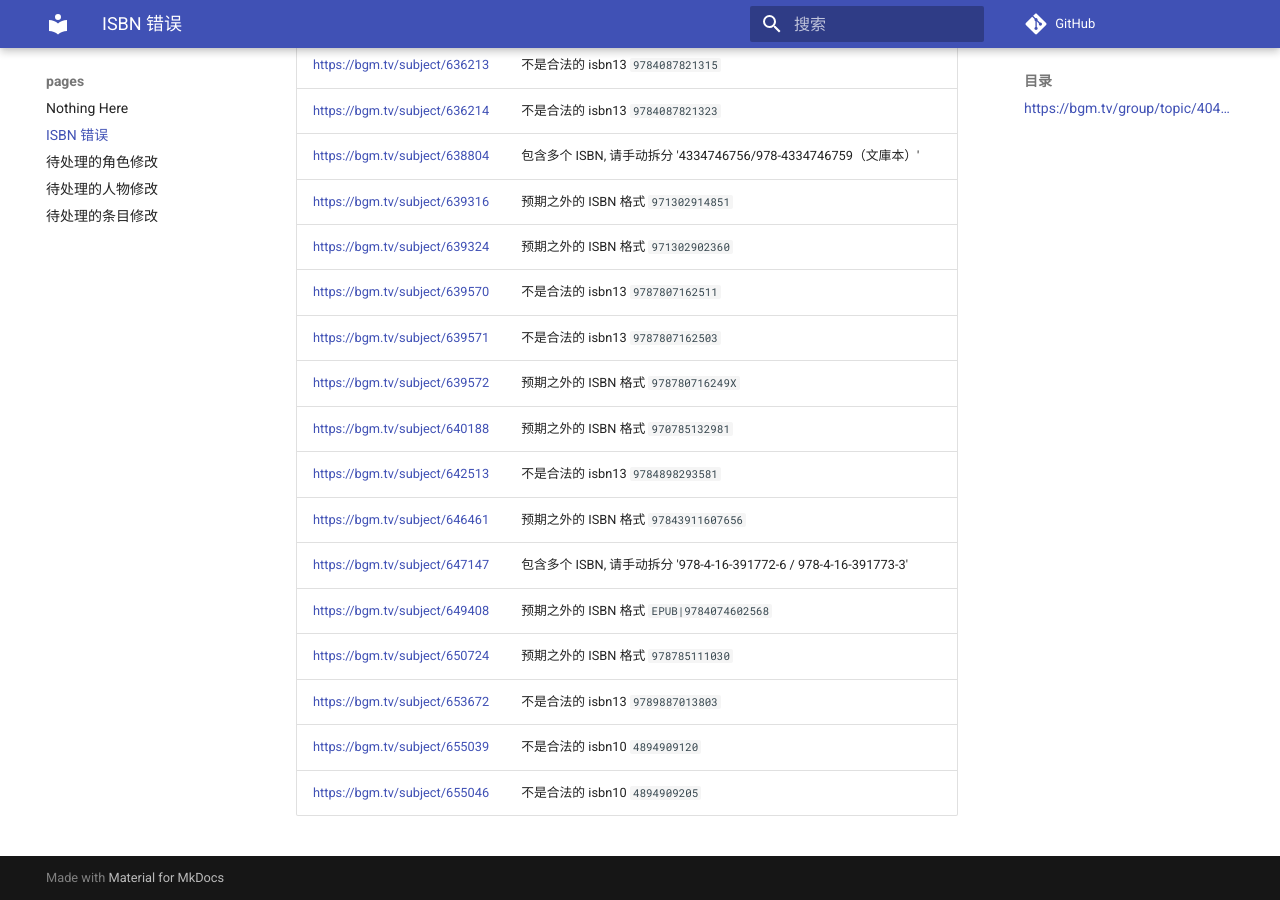
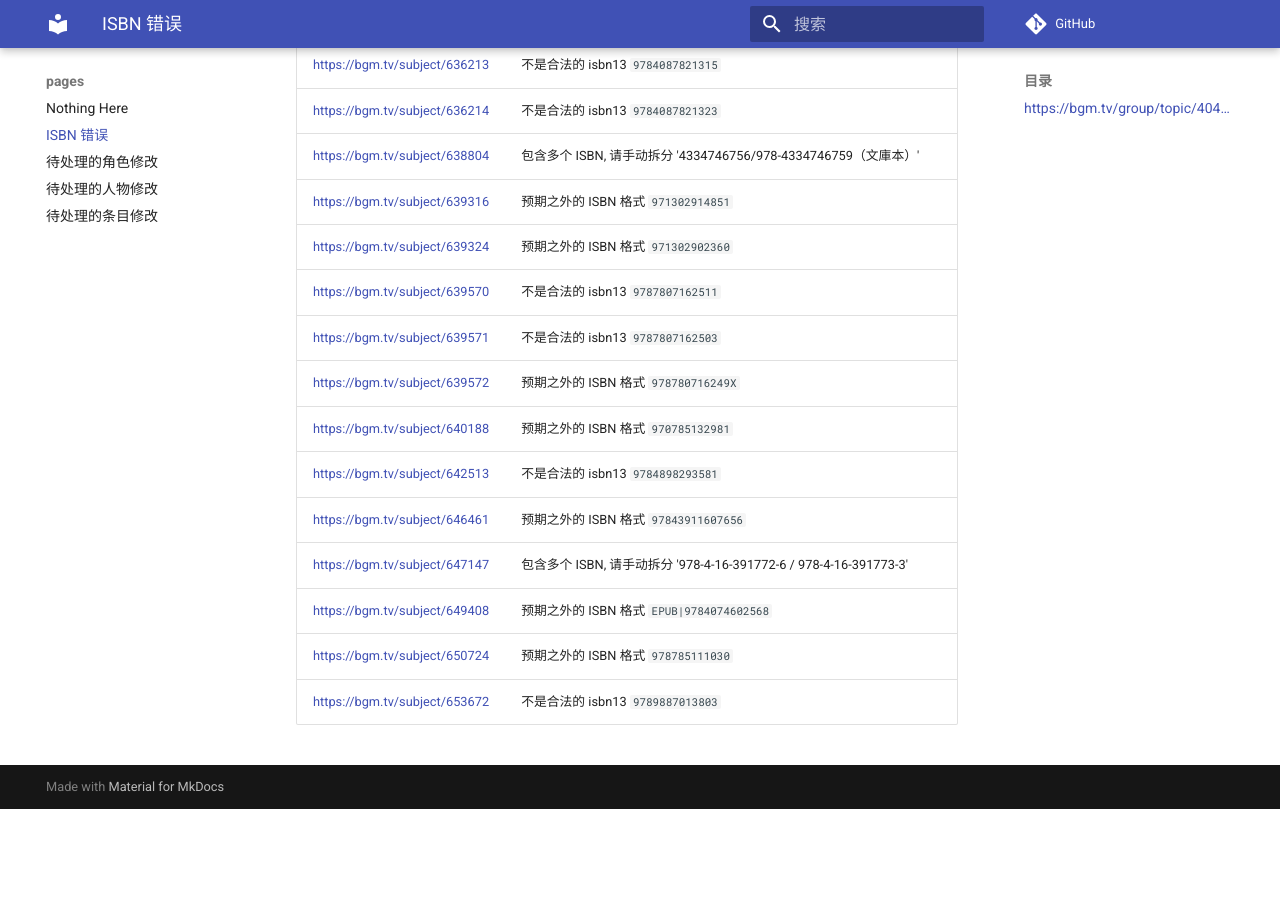
Before and after one commit to trim21/bangumi-pages, an MkDocs documentation site: the page built from docs/isbn.md, in a window 1280 px wide and 900 px high, scrolled down 10506 px. Built offline with MkDocs 1.6.1 and Material for MkDocs 9.7.7, drawn with Linux system fonts in a browser that asks for light colours; comment, search, counter and statistics services are not loaded; after the commit the page ends 11315 px from its top, so only the background shows below that.

Commit message:
update isbn.md

```diff
--- a/docs/isbn.md
+++ b/docs/isbn.md
@@ -245,5 +245,3 @@ total 242
 | <https://bgm.tv/subject/649408> | 预期之外的 ISBN 格式 `EPUB|9784074602568` |
 | <https://bgm.tv/subject/650724> | 预期之外的 ISBN 格式 `978785111030` |
 | <https://bgm.tv/subject/653672> | 不是合法的 isbn13 <code>9789887013803</code> |
-| <https://bgm.tv/subject/655039> | 不是合法的 isbn10 <code>4894909120</code> |
-| <https://bgm.tv/subject/655046> | 不是合法的 isbn10 <code>4894909205</code> |
```
Also changed, not shown: other parts of docs/isbn.md (+1 -1 lines).
